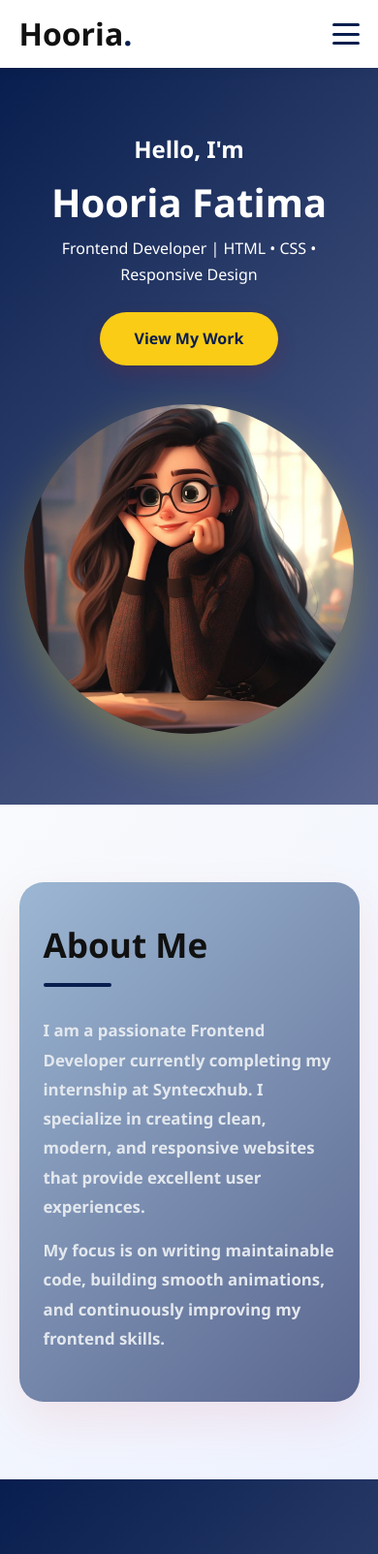
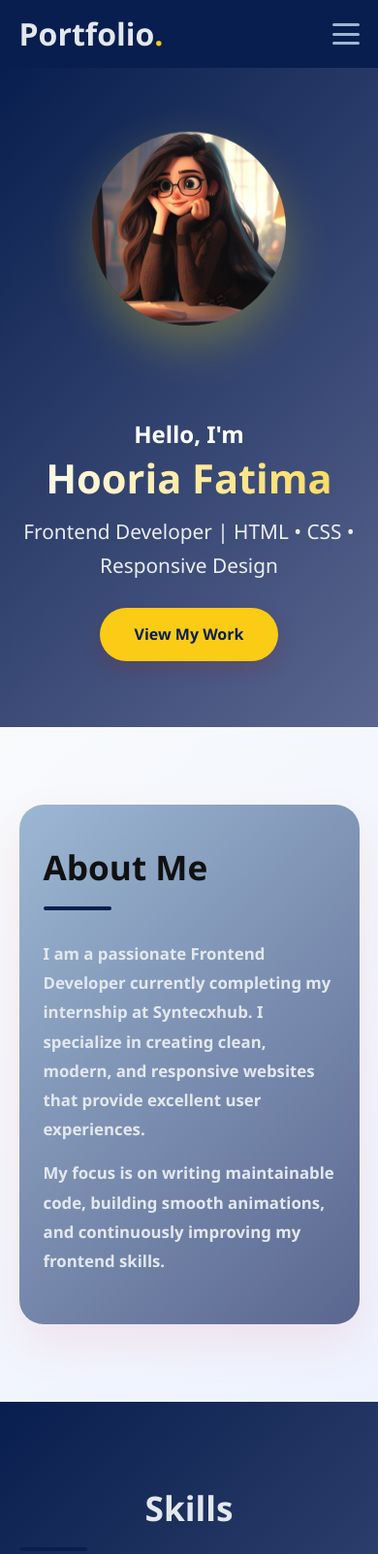
Before and after one commit to HKMentor/Syntecxhub_Internship, a plain HTML site: page Syntecxhub_Portfolio/index.html in a window 390 px wide. Shown: the top 1603 px of the page at 97% size. Drawn offline with Linux system fonts and the light colour scheme.

Commit message:
first commits

```diff
--- a/Syntecxhub_Portfolio/index.html
+++ b/Syntecxhub_Portfolio/index.html
@@ -11,7 +11,7 @@
 <!-- Header -->
 <header class="header">
   <div class="container nav">
-    <h1 class="logo">Hooria<span>.</span></h1>
+    <h1 class="logo">Portfolio<span>.</span></h1>
     <nav class="nav-links">
       <a href="#about">About</a>
       <a href="#skills">Skills</a>
@@ -28,12 +28,12 @@
 
 
 <!-- Hero -->
-<section class="hero">
+<section class="hero   " >
   <div class="container hero-grid">
     <div class="hero-text">
       <h2>Hello, I'm</h2>
       <h1 class="hero-name">Hooria Fatima</h1>
-      <p>Frontend Developer | HTML • CSS • Responsive Design</p>
+      <p class="typing"></p>
       <a href="#projects" class="primary-btn">View My Work</a>
     </div>
     <div class="hero-image">
@@ -43,7 +43,7 @@
 </section>
 
 <!-- About -->
-<section id="about" class="section about">
+<section id="about" class="section about   reveal">
   <div class="container about-box">
     <h2 class="section-title">About Me</h2>
     <p>
@@ -56,7 +56,7 @@
 </section>
 
 <!-- Skills -->
-<section id="skills" class="section gray">
+<section id="skills" class="section gray   reveal">
   <div class="container">
     <h2 class="section-title center">Skills</h2>
     <div class="skills-grid">
@@ -75,7 +75,7 @@
 </section>
 
 <!-- Projects -->
-<section id="projects" class="section">
+<section id="projects" class="section   reveal">
   <div class="container">
     <h2 class="section-title center">Projects</h2>
     <div class="projects-grid">
@@ -105,7 +105,7 @@
 </section>
 
 <!-- Contact -->
-<section id="contact" class="section gray">
+<section id="contact" class="section gray    reveal">
   <div class="container contact-container">
     <h2 class="section-title center">Contact Me</h2>
     <div class="contact-grid">
@@ -138,15 +138,8 @@
   <p>© 2026 Hooria Fatima | Frontend Intern at Syntecxhub</p>
 </footer>
 
-<script>
-const menuToggle = document.querySelector('.menu-toggle');
-const navLinks = document.querySelector('.nav-links');
+<script src="./main.js"></script>
 
-menuToggle.addEventListener('click', () => {
-  navLinks.classList.toggle('active');
-  menuToggle.classList.toggle('active');
-});
-</script>
 
 </body>
 </html>
--- /dev/null
+++ b/Syntecxhub_Portfolio/main.js
@@ -0,0 +1,46 @@
+const menuToggle = document.querySelector('.menu-toggle');
+const navLinks = document.querySelector('.nav-links');
+
+menuToggle.addEventListener('click', () => {
+  navLinks.classList.toggle('active');
+  menuToggle.classList.toggle('active');
+});
+
+
+
+
+
+const reveals = document.querySelectorAll(".reveal");
+
+window.addEventListener("scroll", () => {
+  reveals.forEach(el => {
+    const top = el.getBoundingClientRect().top;
+    if (top < window.innerHeight - 100) {
+      el.classList.add("active");
+    }
+  });
+});
+
+
+
+
+const text = "Frontend Developer | HTML • CSS • Responsive Design";
+let i = 0;
+const el = document.querySelector(".typing");
+
+function type() {
+  if (i < text.length) {
+    el.textContent += text.charAt(i);
+    i++;
+    setTimeout(type, 60);
+  }
+}
+type();
+
+
+
+
+window.addEventListener("scroll", () => {
+  document.querySelector(".header")
+    .classList.toggle("scrolled", window.scrollY > 50);
+});
--- a/Syntecxhub_Portfolio/style.css
+++ b/Syntecxhub_Portfolio/style.css
@@ -15,7 +15,7 @@
 }
 
 body {
-  background: var(--light);
+  /* background: var(--light); */
   color: var(--dark);
   line-height: 1.7;
 }
@@ -59,10 +59,17 @@ body {
 .header {
   position: sticky;
   top: 0;
-  background: #fff;
-  box-shadow: 0 2px 12px rgba(0,0,0,0.08);
+  background: #081e4e;
   z-index: 100;
+  backdrop-filter: blur(10px);
+  transition: background 0.4s;
 }
+
+
+.header.scrolled {
+  background: #081e4e9a;
+}
+
 /* Menu Toggle (Hamburger) */
 .menu-toggle {
   display: none;
@@ -77,7 +84,7 @@ body {
   display: block;
   height: 3px;
   width: 100%;
-  background: var(--primary);
+  background: var(--light);
   border-radius: 2px;
   transition: all 0.3s;
 }
@@ -95,16 +102,23 @@ body {
   top: 70px;
   left: 0;
   width: 100%;
-  background: rgb(198, 20, 20);
-  box-shadow: 0 15px 40px rgba(0,0,0,0.1);
+  background: #081e4ef3;
+  box-shadow: 0 15px 40px rgba(0, 0, 0, 0.1);
   padding: 20px 0;
   animation: slideDown 0.4s ease forwards;
   z-index: 99;
 }
 
 @keyframes slideDown {
-  0% { opacity: 0; transform: translateY(-20px); }
-  100% { opacity: 1; transform: translateY(0); }
+  0% {
+    opacity: 0;
+    transform: translateY(-20px);
+  }
+
+  100% {
+    opacity: 1;
+    transform: translateY(0);
+  }
 }
 
 /* Hamburger Active Animation */
@@ -138,8 +152,12 @@ body {
   height: 70px;
 }
 
+.logo {
+  color: var(--gray);
+}
+
 .logo span {
-  color: var(--primary);
+  color: var(--accent);
   transition: transform 0.3s;
 }
 
@@ -150,14 +168,14 @@ body {
 nav a {
   margin-left: 25px;
   text-decoration: none;
-  color: var(--dark);
+  color: var(--accent);
   font-weight: 500;
   transition: all 0.3s;
   font-weight: bold;
 }
 
 nav a:hover {
-  color: var(--accent);
+  color: var(--light);
   transform: translateY(-2px);
 }
 
@@ -169,6 +187,23 @@ nav a:hover {
   display: flex;
   align-items: center;
 }
+
+.typing {
+  font-size: 1.3rem;
+  border-right: 3px solid #facc15;
+  width: fit-content;
+  margin-top: 10px;
+  white-space: nowrap;
+  overflow: hidden;
+  animation: blink 1s infinite;
+}
+
+@keyframes blink {
+  50% {
+    border-color: transparent;
+  }
+}
+
 
 .hero-grid {
   display: grid;
@@ -201,6 +236,114 @@ nav a:hover {
   box-shadow: 0 25px 60px rgba(219, 182, 17, 0.35);
 }
 
+.hero-name {
+  font-size: 3.6rem;
+  background: linear-gradient(90deg, #facc15, #ffffff, #facc15);
+  background-size: 300%;
+  -webkit-background-clip: text;
+  -webkit-text-fill-color: transparent;
+  animation: gradientMove 5s infinite linear;
+}
+
+@keyframes gradientMove {
+  0% {
+    background-position: 0%;
+  }
+
+  100% {
+    background-position: 300%;
+  }
+}
+
+.hero p {
+  font-size: 1.3rem;
+  opacity: 0.9;
+}
+
+/* ===== HERO IMAGE FLOATING ===== */
+.hero-image img {
+  animation: float 4s ease-in-out infinite;
+}
+
+@keyframes float {
+  0% {
+    transform: translateY(0);
+  }
+
+  50% {
+    transform: translateY(-15px);
+  }
+
+  100% {
+    transform: translateY(0);
+  }
+}
+
+
+
+/* respnsive */
+@media (max-width: 992px) {
+
+  .hero {
+    min-height: auto;
+    padding: 90px 0 70px;
+  }
+
+  .hero-grid {
+    grid-template-columns: 1fr;
+    text-align: center;
+    justify-items: center;
+  }
+
+  .hero-text {
+    width: 100%;
+  }
+
+  .hero-name {
+    font-size: 2.6rem;
+    line-height: 1.2;
+  }
+
+  /*FIX */
+  .typing {
+    font-size: 1.15rem;
+    white-space: normal;
+    width: 100%;
+    border-right: none;
+    margin: 12px auto 0;
+    text-align: center;
+  }
+
+  .hero-image {
+    order: -1;
+    margin-bottom: 30px;
+  }
+
+  .hero-image img {
+    max-width: 260px;
+  }
+}
+
+/* Small Mobile */
+@media (max-width: 576px) {
+
+  .hero {
+    padding: 80px 0 60px;
+  }
+
+  .hero-name {
+    font-size: 2.2rem;
+  }
+
+  .typing {
+    font-size: 1.05rem;
+  }
+
+  .hero-image img {
+    max-width: 200px;
+  }
+}
+
 .primary-btn {
   display: inline-block;
   margin-top: 25px;
@@ -217,7 +360,7 @@ nav a:hover {
 .primary-btn:hover {
   background: #e0e7ff;
   transform: translateY(-4px) scale(1.05);
-  box-shadow: 0 12px 30px rgba(0,0,0,0.2);
+  box-shadow: 0 12px 30px rgba(0, 0, 0, 0.2);
 }
 
 /* About */
@@ -255,21 +398,46 @@ nav a:hover {
   gap: 25px;
 
 }
-#skills h2{
-    color: var(--gray);
+
+#skills h2 {
+  color: var(--gray);
 }
+
 .skill-card {
-  background: linear-gradient(135deg, #ffffff, #f1f5f9);
   padding: 30px 20px;
   border-radius: 20px;
   text-align: center;
   font-weight: 600;
   font-size: 1.05rem;
   color: var(--dark);
-  box-shadow: 0 15px 40px rgba(0,0,0,0.1);
   transition: all 0.4s;
   position: relative;
+  backdrop-filter: blur(12px);
+  background: rgba(255, 255, 255, 0.85);
+  border: 1px solid rgba(255, 255, 255, 0.3);
 }
+
+.skill-card::after {
+  content: "";
+  position: absolute;
+  inset: 0;
+  background: linear-gradient(120deg,
+      transparent,
+      rgba(255, 255, 255, 0.6),
+      transparent);
+  transform: translateX(-100%);
+}
+
+.skill-card:hover::after {
+  animation: shine 1.2s;
+}
+
+@keyframes shine {
+  100% {
+    transform: translateX(100%);
+  }
+}
+
 
 .skill-card::before {
   content: "";
@@ -287,10 +455,11 @@ nav a:hover {
 }
 
 /* Projects */
-#projects{
-      background: linear-gradient(135deg, var(--gray), #fdfdfd);
+#projects {
+  background: linear-gradient(135deg, var(--gray), #fdfdfd);
 
 }
+
 .projects-grid {
   display: grid;
   grid-template-columns: repeat(auto-fit, minmax(280px, 1fr));
@@ -301,7 +470,7 @@ nav a:hover {
   position: relative;
   border-radius: 18px;
   overflow: hidden;
-  box-shadow: 0 15px 50px rgba(0,0,0,0.15);
+  box-shadow: 0 15px 50px rgba(0, 0, 0, 0.15);
   transition: transform 0.4s;
 }
 
@@ -332,10 +501,22 @@ nav a:hover {
   align-items: center;
   opacity: 0;
   transition: opacity 0.5s;
+  transform: scale(0.8);
+
+}
+
+.project-card {
+  perspective: 1000px;
+}
+
+.project-card:hover {
+  transform: rotateX(8deg) rotateY(-8deg);
 }
 
 .project-card:hover .project-overlay {
   opacity: 1;
+  transform: scale(1);
+
 }
 
 .project-overlay h3 {
@@ -353,10 +534,11 @@ nav a:hover {
 
 /* Contact */
 
-#contact{
-      background: linear-gradient(135deg, var(--light), #5a668f);
+#contact {
+  background: linear-gradient(135deg, var(--light), #5a668f);
 
 }
+
 .contact-container {
   max-width: 1000px;
 }
@@ -410,7 +592,7 @@ nav a:hover {
   background: white;
   padding: 20px;
   border-radius: 20px;
-  box-shadow: 0 15px 50px rgba(0,0,0,0.15);
+  box-shadow: 0 15px 50px rgba(0, 0, 0, 0.15);
   display: flex;
   flex-direction: column;
   transition: transform 0.3s, box-shadow 0.3s;
@@ -418,7 +600,7 @@ nav a:hover {
 
 .contact-form form:hover {
   transform: translateY(-5px);
-  box-shadow: 0 25px 60px rgba(0,0,0,0.2);
+  box-shadow: 0 25px 60px rgba(0, 0, 0, 0.2);
 }
 
 .contact-form input,
@@ -434,7 +616,7 @@ nav a:hover {
 .contact-form input:focus,
 .contact-form textarea:focus {
   border-color: var(--primary);
-  box-shadow: 0 0 10px rgba(37,99,235,0.3);
+  box-shadow: 0 0 10px rgba(37, 99, 235, 0.3);
   outline: none;
 }
 
@@ -446,7 +628,7 @@ nav a:hover {
 
 .contact-form button.primary-btn:hover {
   transform: translateY(-4px) scale(1.05);
-  box-shadow: 0 12px 30px rgba(0,0,0,0.2);
+  box-shadow: 0 12px 30px rgba(0, 0, 0, 0.2);
 }
 
 /* Footer */
@@ -492,3 +674,82 @@ nav a:hover {
     height: 30px;
   }
 }
+
+
+
+/* ===== SCROLL REVEAL ANIMATION ===== */
+.reveal {
+  opacity: 0;
+  transform: translateY(60px);
+  transition: all 0.9s ease;
+}
+
+.reveal.active {
+  opacity: 1;
+  transform: translateY(0);
+}
+
+
+
+/* ===== CONTACT FORM ENTRANCE ===== */
+.contact-form form {
+  animation: slideUp 1s ease forwards;
+}
+
+@keyframes slideUp {
+  from {
+    opacity: 0;
+    transform: translateY(40px);
+  }
+
+  to {
+    opacity: 1;
+    transform: translateY(0);
+  }
+}
+
+/* ===== FOOTER UPGRADE ===== */
+.footer {
+  font-size: 1.05rem;
+  letter-spacing: 1px;
+}
+
+/* ===== RESPONSIVE HERO NAME ===== */
+@media (max-width: 768px) {
+  .hero-name {
+    font-size: 2.6rem;
+  }
+}
+
+
+
+.primary-btn {
+  position: relative;
+  overflow: hidden;
+}
+
+.primary-btn::after {
+  content: "";
+  position: absolute;
+  inset: 0;
+  border-radius: 50px;
+  background: rgba(250, 204, 21, 0.4);
+  animation: pulse 2.5s infinite;
+  z-index: -1;
+}
+
+@keyframes pulse {
+  0% {
+    transform: scale(1);
+    opacity: 0.7;
+  }
+
+  70% {
+    transform: scale(1.4);
+    opacity: 0;
+  }
+
+  100% {
+    opacity: 0;
+  }
+}
```
Also changed, not shown: Syntecxhub_Portfolio/images/hooria.jpeg (added).
